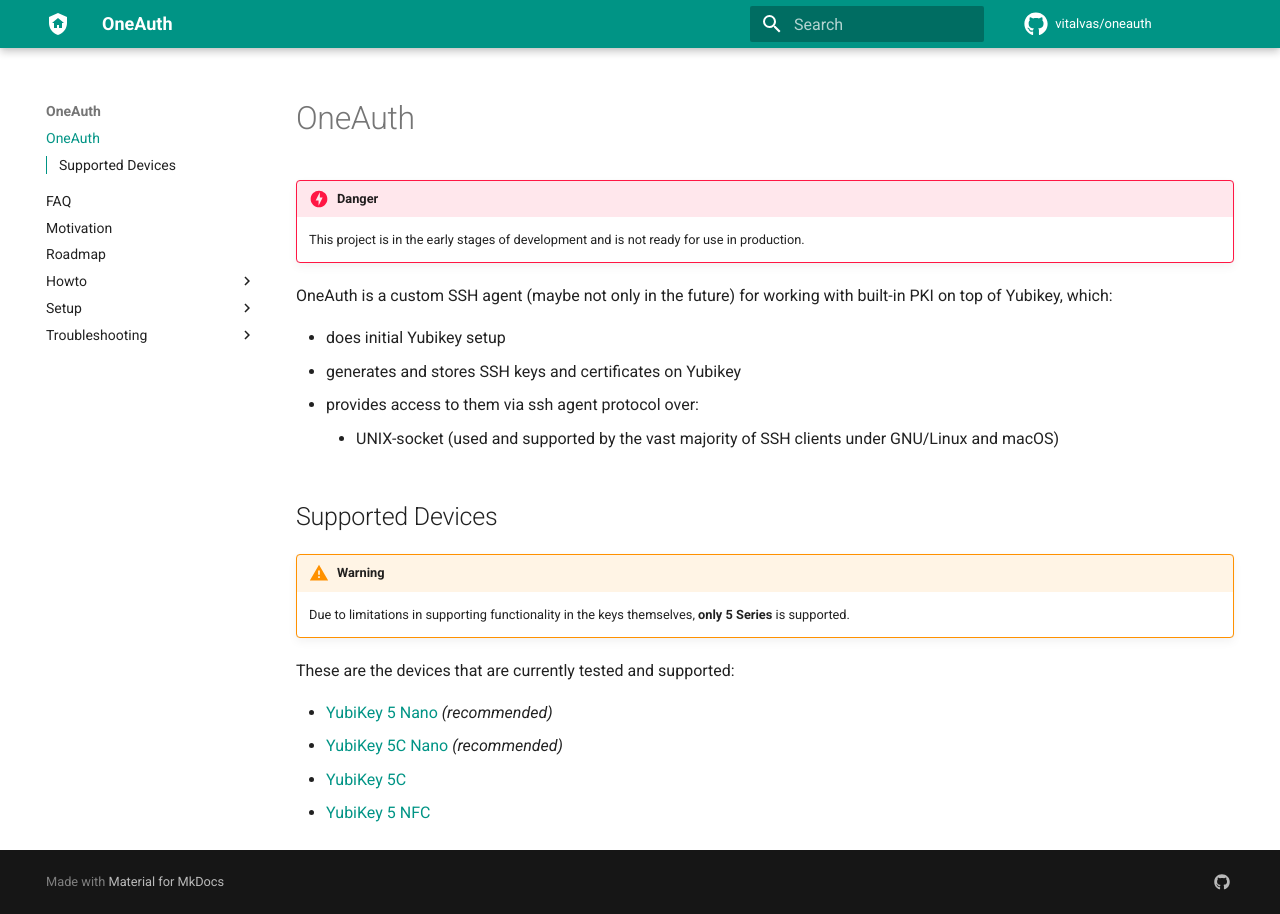
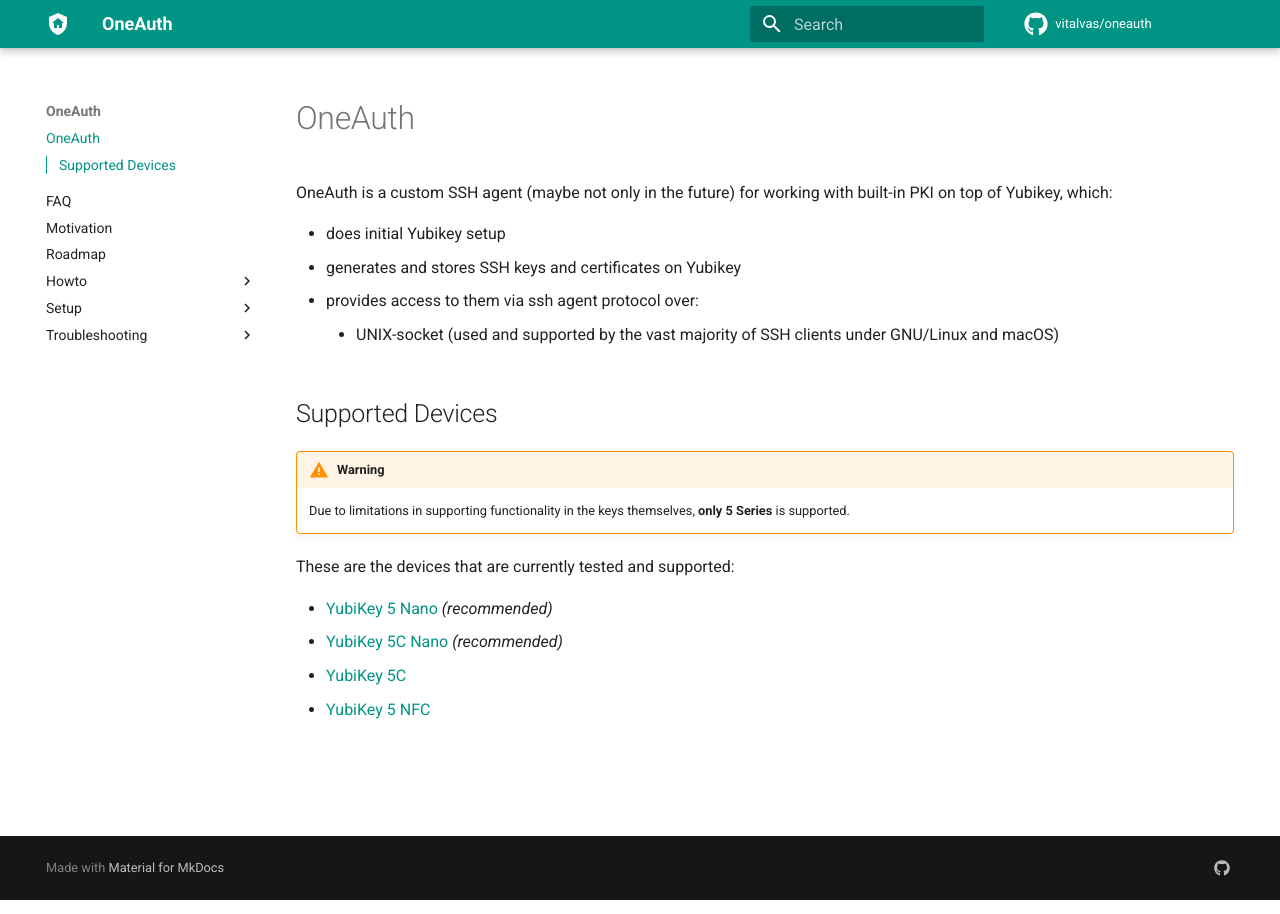
Before and after one commit to vitalvas/oneauth, an MkDocs documentation site: the page built from docs/docs/index.md, in a window 1280 px wide. Built offline with MkDocs 1.6.1 and Material for MkDocs 9.7.7, drawn with Linux system fonts in a browser that asks for light colours; comment, search, counter and statistics services are not loaded.

Commit message:
chore(docs): remove development warning

```diff
--- a/docs/docs/index.md
+++ b/docs/docs/index.md
@@ -3,9 +3,6 @@ hide:
     - toc
 ---
 # OneAuth
-
-!!! danger
-    This project is in the early stages of development and is not ready for use in production.
 
 OneAuth is a custom SSH agent (maybe not only in the future) for working with built-in PKI on top of Yubikey, which:
 
```
Also changed, not shown: readme.md.
